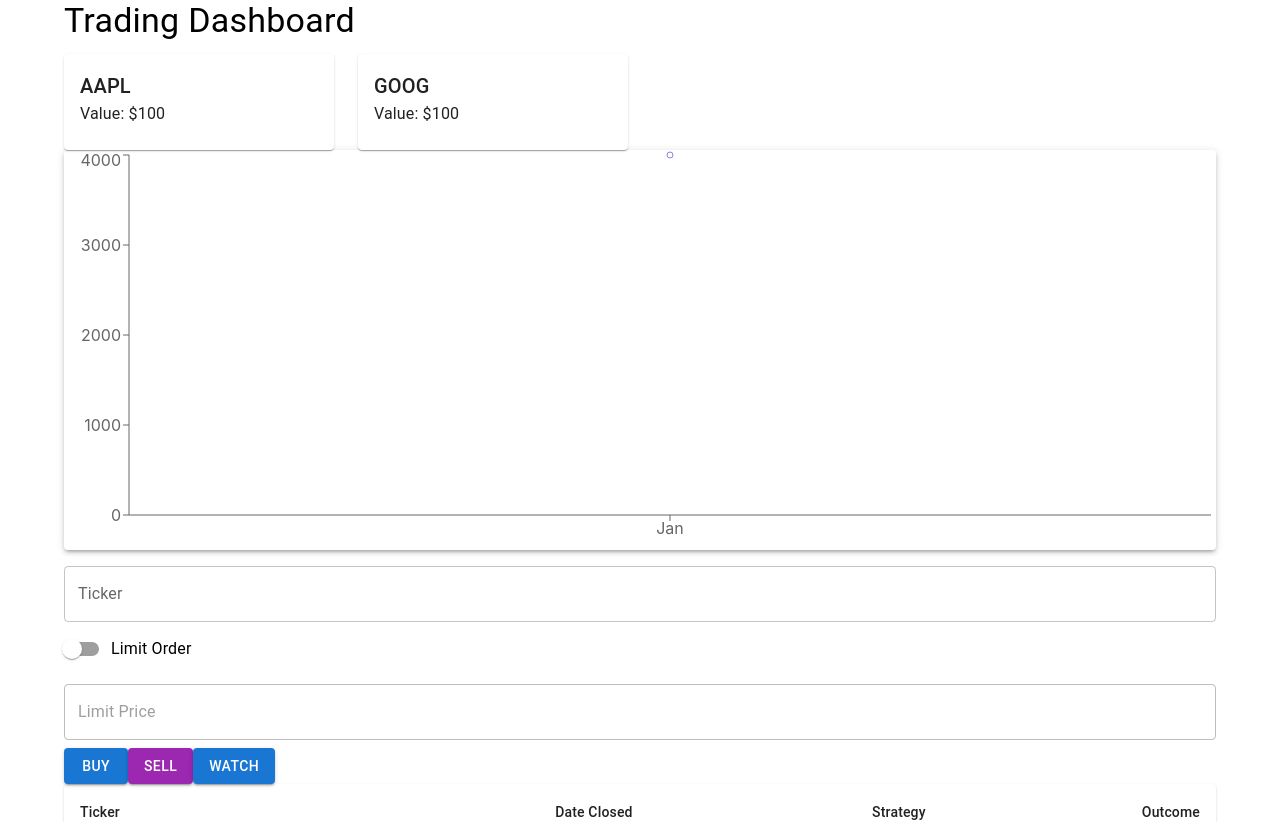
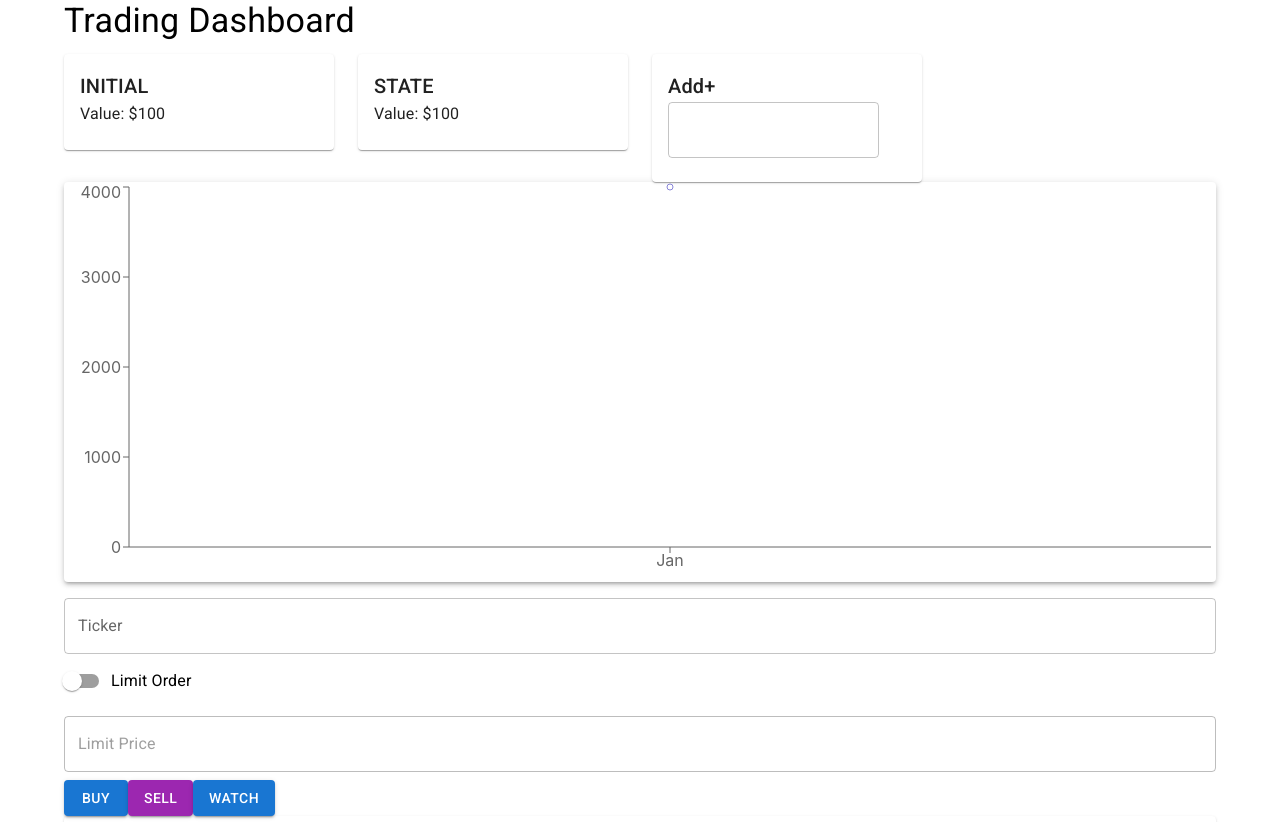
Before and after one commit to JasonSimms/trade-journal-frontend-react, a React (Create React App) app: page / in a window 1280 px wide. Shown: the top 822 px of the page. Built offline with nearby package versions, Linux system fonts and the light colour scheme.

Commit message:
Redux store added, Demo of functionality completed on add ticker grid item. Next: clean up components into individual files and add TDD.

```diff
--- a/package.json
+++ b/package.json
@@ -5,7 +5,9 @@
   "dependencies": {
     "@emotion/react": "^11.11.3",
     "@emotion/styled": "^11.11.0",
+    "@fontsource/roboto": "^5.0.8",
     "@mui/material": "^5.15.7",
+    "@reduxjs/toolkit": "^2.1.0",
     "@testing-library/jest-dom": "^5.17.0",
     "@testing-library/react": "^13.4.0",
     "@testing-library/user-event": "^13.5.0",
@@ -15,6 +17,7 @@
     "@types/react-dom": "^18.2.19",
     "react": "^18.2.0",
     "react-dom": "^18.2.0",
+    "react-redux": "^9.1.0",
     "react-scripts": "5.0.1",
     "recharts": "^2.11.0",
     "typescript": "^4.9.5",
--- a/src/App.tsx
+++ b/src/App.tsx
@@ -2,7 +2,34 @@ import React from 'react';
 import { Container, Typography, Card, CardContent, TextField, FormControlLabel, Switch, Button, Grid, Table, TableBody, TableCell, TableContainer, TableHead, TableRow, Paper } from '@mui/material';
 import { LineChart, Line, XAxis, YAxis, Tooltip, ResponsiveContainer } from 'recharts';
 
+import '@fontsource/roboto/300.css';
+import '@fontsource/roboto/400.css';
+import '@fontsource/roboto/500.css';
+import '@fontsource/roboto/700.css';
+
+
+//REDUX
+import { useAppSelector, useAppDispatch } from './hooks';
+import { addSymbol } from './tickersSlice';
+
 const App: React.FC = () => {
+  //redux state
+  const tickers = useAppSelector((state) => state.tickers.symbols)
+
+  // Function to handle the click event
+  const [newTicker, setNewTicker] = React.useState('');
+
+    // Get the dispatch function from the hook
+    const dispatch = useAppDispatch();
+
+  const handleAddTicker = () => {
+    if (newTicker) {
+      dispatch(addSymbol(newTicker));
+      setNewTicker(''); // Clear the input field
+    }
+  };
+
+
   // Placeholder data for the chart
   const data = [
     { name: 'Jan', uv:  4000, pv:  2400, amt:  2400 },
@@ -17,7 +44,7 @@ const App: React.FC = () => {
 
       {/* Section for Open Positions */}
       <Grid container spacing={3}>
-        {['AAPL', 'GOOG'].map((ticker) => (
+        {tickers.map((ticker) => (
           <Grid item xs={12} sm={6} md={4} lg={3} key={ticker}>
             <Card>
               <CardContent>
@@ -27,6 +54,15 @@ const App: React.FC = () => {
             </Card>
           </Grid>
         ))}
+        <Grid onClick={handleAddTicker} item xs={12} sm={6} md={4} lg={3} key={'addTicker'} >
+            <Card>
+              <CardContent>
+                <Typography variant="h6" >Add+</Typography>
+                <TextField value={newTicker}
+            onChange={(event) => setNewTicker(event.target.value)}/>
+              </CardContent>
+            </Card>
+          </Grid>
       </Grid>
 
       {/* Section for Chart */}
--- /dev/null
+++ b/src/hooks.ts
@@ -0,0 +1,7 @@
+import { useDispatch, useSelector } from 'react-redux'
+import type { AppDispatch,  RootState } from './store'
+
+// Use throughout your app instead of plain `useDispatch` and `useSelector`
+export const useAppDispatch = useDispatch.withTypes<AppDispatch>()
+export const useAppSelector = useSelector.withTypes<RootState>()
+// export const useAppStore = useStore.withTypes<AppStore>()
--- a/src/index.tsx
+++ b/src/index.tsx
@@ -1,19 +1,25 @@
-import React from 'react';
-import ReactDOM from 'react-dom/client';
-import './index.css';
-import App from './App';
-import reportWebVitals from './reportWebVitals';
+import React from "react";
+import ReactDOM from "react-dom/client";
+import "./index.css";
+import App from "./App";
+// import reportWebVitals from './reportWebVitals';
+
+//Redux
+import { Provider } from "react-redux";
+import store from "./store";
 
 const root = ReactDOM.createRoot(
-  document.getElementById('root') as HTMLElement
+  document.getElementById("root") as HTMLElement
 );
 root.render(
   <React.StrictMode>
-    <App />
+    <Provider store={store}>
+      <App />
+    </Provider>
   </React.StrictMode>
 );
 
 // If you want to start measuring performance in your app, pass a function
 // to log results (for example: reportWebVitals(console.log))
 // or send to an analytics endpoint. Learn more: https://bit.ly/CRA-vitals
-reportWebVitals();
+// reportWebVitals();
--- /dev/null
+++ b/src/store.ts
@@ -0,0 +1,22 @@
+import { configureStore } from '@reduxjs/toolkit';
+import  tickersReducer  from './tickersSlice';
+
+const store = configureStore({
+    reducer: {
+        tickers: tickersReducer
+    }
+})
+
+// Export the store as the default export
+export default store;
+
+// Infer the `RootState` and `AppDispatch` types from the store itself
+export type RootState = ReturnType<typeof store.getState>
+// Inferred type: {posts: PostsState, comments: CommentsState, users: UsersState}
+export type AppDispatch = typeof store.dispatch
+
+// Define the `AppStore` type as a combination of `RootState` and `AppDispatch`
+export type AppStore = {
+    state: RootState;
+    dispatch: AppDispatch;
+  };
--- /dev/null
+++ b/src/tickersSlice.ts
@@ -0,0 +1,29 @@
+import { createSlice, PayloadAction } from '@reduxjs/toolkit';
+
+interface TickersState {
+  symbols: string[];
+}
+
+const initialState: TickersState = {
+  symbols: ['INITIAL', 'STATE']
+};
+
+const tickersSlice = createSlice({
+  name: 'tickers',
+  initialState,
+  reducers: {
+    setSymbols: (state, action: PayloadAction<string[]>) => {
+      state.symbols = action.payload;
+    },
+    addSymbol: (state, action: PayloadAction<string>) => {
+      state.symbols.push(action.payload);
+    },
+    removeSymbol: (state, action: PayloadAction<string>) => {
+      state.symbols = state.symbols.filter((symbol) => symbol !== action.payload);
+    }
+  }
+});
+
+export const { setSymbols, addSymbol, removeSymbol } = tickersSlice.actions;
+
+export default tickersSlice.reducer;
```
Also changed, not shown: 2 other files (tests, documents, lock files or other folders).
